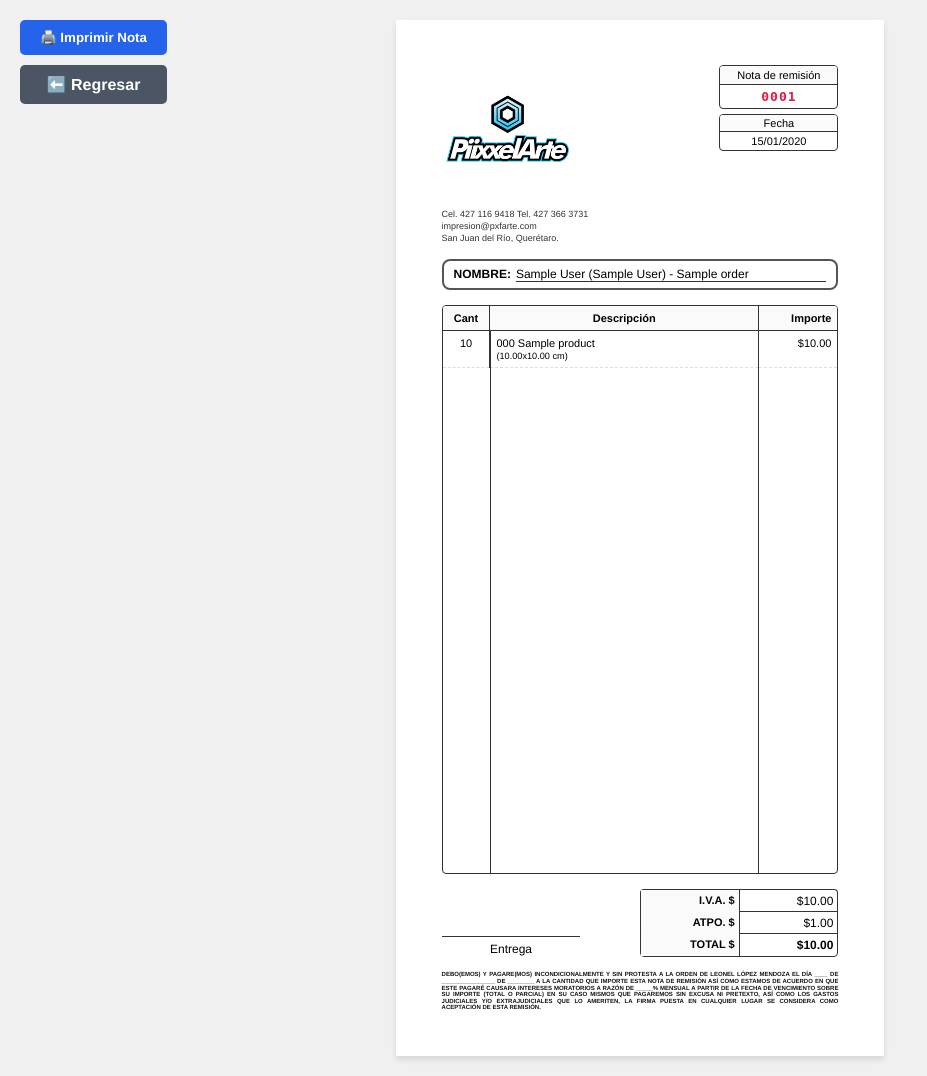
After one commit to GemaLopez01/PiixxelArte-ERP, a Flask app: page /orders/1/print in a window 1280 px wide. The commit adds this page. Shown: the whole page, without its empty margins (0-927 px from the left). Run offline with Flask 3, Linux system fonts and the light colour scheme; a user stored in the database is signed in; tables that the repository leaves empty hold one stand-in row (values such as "Sample post").

Commit message:
Impresión Nota

```diff
--- a/app/templates/orders/edit.html
+++ b/app/templates/orders/edit.html
@@ -7,6 +7,9 @@
         <p>Actualiza la información, estatus o productos de este pedido.</p>
     </div>
     <div class="header-actions">
+        <a href="{{ url_for('print_order', order_id=order.id) }}" class="btn btn-primary" style="margin-right: 10px;" target="_blank">
+            <i class="fa-solid fa-print"></i> Imprimir Nota
+        </a>
         <a href="{{ url_for('orders_index') }}" class="btn btn-secondary">
             <i class="fa-solid fa-arrow-left"></i> Volver a Pedidos
         </a>
--- a/app/templates/orders/index.html
+++ b/app/templates/orders/index.html
@@ -63,9 +63,15 @@
                         <a href="{{ url_for('edit_order', order_id=order.id) }}" class="btn btn-secondary" style="padding: 6px 12px; font-size: 0.8rem;" title="Actualizar Estado">
                             <i class="fa-solid fa-eye"></i> / <i class="fa-solid fa-wrench"></i>
                         </a>
+                        <a href="{{ url_for('print_order', order_id=order.id) }}" class="btn btn-primary" style="padding: 6px 12px; font-size: 0.8rem; background-color: #2563eb;" title="Imprimir Nota" target="_blank">
+                            <i class="fa-solid fa-print"></i>
+                        </a>
                         {% else %}
                         <a href="{{ url_for('edit_order', order_id=order.id) }}" class="btn btn-secondary" style="padding: 6px 12px; font-size: 0.8rem;">
                             <i class="fa-solid fa-pen-to-square"></i>
+                        </a>
+                        <a href="{{ url_for('print_order', order_id=order.id) }}" class="btn btn-primary" style="padding: 6px 12px; font-size: 0.8rem; background-color: #2563eb;" title="Imprimir Nota" target="_blank">
+                            <i class="fa-solid fa-print"></i>
                         </a>
                         <form method="POST" action="{{ url_for('delete_order', order_id=order.id) }}" style="display:inline;">
                             <button type="submit" class="btn btn-danger" style="padding: 6px 12px; font-size: 0.8rem;" onclick="return confirm('¿Eliminar este pedido?');">
--- /dev/null
+++ b/app/templates/orders/print.html
@@ -0,0 +1,366 @@
+<!DOCTYPE html>
+<html lang="es">
+<head>
+    <meta charset="UTF-8">
+    <meta name="viewport" content="width=device-width, initial-scale=1.0">
+    <title>Nota de Remisión - #{{ '%04d' % order.id }}</title>
+    <style>
+        body {
+            font-family: 'Helvetica Neue', Helvetica, Arial, sans-serif;
+            margin: 0;
+            padding: 20px;
+            background: #f0f0f0;
+            display: flex;
+            justify-content: center;
+        }
+        .receipt {
+            background: #fff;
+            width: 105mm; /* Ancho ajustado a nota promedio */
+            min-height: 220mm;
+            padding: 12mm;
+            box-shadow: 0 4px 6px rgba(0,0,0,0.1);
+            position: relative;
+            /* Fondo con patron tenue si se desea (simulando los hexágonos) */
+            /* background-image: radial-gradient(#e5e7eb 1px, transparent 1px);
+            background-size: 20px 20px; */
+        }
+        @media print {
+            body {
+                background: none;
+                padding: 0;
+            }
+            .receipt {
+                width: 100%;
+                margin: 0;
+                padding: 0;
+                box-shadow: none;
+                border: none;
+            }
+            .no-print {
+                display: none !important;
+            }
+        }
+
+        .header {
+            display: flex;
+            justify-content: space-between;
+            margin-bottom: 15px;
+        }
+        .logo-area {
+            width: 65%;
+        }
+        .logo-area h1 {
+            margin: 0;
+            color: #0c4a6e;
+            font-size: 24px;
+            letter-spacing: -0.5px;
+            font-style: italic;
+        }
+        /* Asumiendo que el logo de verdad estaría aquí, usaremos la URL estática */
+        .logo-img {
+            max-width: 130px;
+            height: auto;
+            margin-bottom: 5px;
+        }
+        .contact-info {
+            font-size: 9px;
+            margin-top: 5px;
+            line-height: 1.3;
+            color: #333;
+        }
+        .folio-area {
+            width: 30%;
+            text-align: center;
+        }
+        .folio-box {
+            border: 1px solid #333;
+            border-radius: 4px;
+            margin-bottom: 5px;
+            font-size: 11px;
+            overflow: hidden;
+        }
+        .folio-title {
+            border-bottom: 1px solid #333;
+            padding: 3px;
+            background: #fafafa;
+        }
+        .folio-number {
+            padding: 4px;
+            color: #e11d48;
+            font-weight: bold;
+            font-family: monospace;
+            font-size: 13px;
+            letter-spacing: 1px;
+        }
+        .date-box {
+            border: 1px solid #333;
+            border-radius: 4px;
+            font-size: 11px;
+            overflow: hidden;
+        }
+        .date-title {
+            border-bottom: 1px solid #333;
+            padding: 2px;
+            background: #fafafa;
+        }
+        .date-value {
+            padding: 3px;
+        }
+
+        .name-box {
+            border: 2px solid #555;
+            border-radius: 8px;
+            padding: 6px 10px;
+            font-size: 12px;
+            margin-bottom: 15px;
+            display: flex;
+        }
+        .name-label {
+            font-weight: bold;
+            margin-right: 5px;
+        }
+        .name-value {
+            flex-grow: 1;
+            border-bottom: 1px solid #333; /* Línea de la plantilla original */
+        }
+
+        .table-container {
+            min-height: 150mm;
+            border: 1px solid #333;
+            border-radius: 4px;
+            overflow: hidden;
+            margin-bottom: 15px;
+            position: relative;
+        }
+
+        table {
+            width: 100%;
+            border-collapse: collapse;
+            font-size: 11px;
+        }
+        th, td {
+            padding: 6px;
+            vertical-align: top;
+        }
+        th {
+            border-bottom: 1px solid #333;
+            text-align: center;
+            background: #fafafa;
+        }
+        td {
+            border-bottom: 1px dashed #ddd; /* Separador leve para no sobrecargar */
+        }
+
+        th:nth-child(1), td:nth-child(1) { width: 12%; text-align: center; border-right: 1px solid #333; }
+        th:nth-child(2), td:nth-child(2) { width: 68%; border-right: 1px solid #333; }
+        th:nth-child(3), td:nth-child(3) { width: 20%; text-align: right; }
+
+        /* Líneas verticales que llegan hasta abajo aunque no haya ítems */
+        .table-lines {
+            position: absolute;
+            top: 25px;
+            bottom: 0;
+            width: 100%;
+            pointer-events: none;
+        }
+        .table-lines .line {
+            position: absolute;
+            top: 0;
+            bottom: 0;
+            border-right: 1px solid #333;
+        }
+        .table-lines .line-1 { left: 12%; }
+        .table-lines .line-2 { left: 80%; }
+
+        .bottom-section {
+            display: flex;
+            justify-content: space-between;
+            align-items: flex-end;
+            margin-top: 10px;
+        }
+        .signature-area {
+            width: 35%;
+            text-align: center;
+        }
+        .signature-line {
+            border-bottom: 1px solid #333;
+            margin-bottom: 5px;
+            height: 30px;
+        }
+        .signature-label {
+            font-size: 12px;
+        }
+
+        .totals-area {
+            width: 50%;
+        }
+        .total-row {
+            display: flex;
+            border: 1px solid #333;
+            margin-bottom: -1px; /* Para colapsar los bordes */
+            background: #fff;
+        }
+        .total-row:first-child {
+            border-top-left-radius: 4px;
+            border-top-right-radius: 4px;
+        }
+        .total-row:last-child {
+            border-bottom-left-radius: 4px;
+            border-bottom-right-radius: 4px;
+        }
+
+        .total-label {
+            width: 50%;
+            padding: 4px;
+            border-right: 1px solid #333;
+            font-size: 11px;
+            font-weight: bold;
+            text-align: right;
+            background: #fafafa;
+        }
+        .total-value {
+            width: 50%;
+            padding: 4px;
+            font-size: 12px;
+            text-align: right;
+        }
+
+        .legal-text {
+            font-size: 6px;
+            line-height: 1.1;
+            text-align: justify;
+            margin-top: 15px;
+            color: #111;
+            font-weight: bold;
+            text-transform: uppercase;
+        }
+
+        .action-btns {
+            position: fixed;
+            top: 20px;
+            left: 20px;
+            display: flex;
+            flex-direction: column;
+            gap: 10px;
+        }
+        .btn {
+            padding: 10px 20px;
+            background: #2563eb;
+            color: white;
+            border: none;
+            border-radius: 5px;
+            cursor: pointer;
+            font-family: inherit;
+            font-weight: bold;
+            text-decoration: none;
+            text-align: center;
+        }
+        .btn:hover {
+            opacity: 0.9;
+        }
+        .bg-gray {
+            background: #4b5563;
+        }
+    </style>
+</head>
+<body>
+    <div class="action-btns no-print">
+        <button class="btn" onclick="window.print()">🖨️ Imprimir Nota</button>
+        <a href="{{ url_for('orders_index') }}" class="btn bg-gray">⬅️ Regresar</a>
+    </div>
+
+    <!-- Contenedor Principal de la Nota -->
+    <div class="receipt">
+
+        <!-- Cabecera -->
+        <div class="header">
+            <div class="logo-area">
+                <!-- Mostramos logo si está, si no un fallback en texto -->
+                <img src="{{ url_for('static', filename='img/logo-piixxi.png') }}" class="logo-img" alt="PiixxelArte" onerror="this.outerHTML='<h1>PiixxelArte</h1>'">
+
+                <div class="contact-info">
+                    Cel. 427 116 9418 Tel. 427 366 3731<br>
+                    impresion@pxfarte.com<br>
+                    San Juan del Río, Querétaro.
+                </div>
+            </div>
+
+            <div class="folio-area">
+                <div class="folio-box">
+                    <div class="folio-title">Nota de remisión</div>
+                    <div class="folio-number">{{ '%04d' % order.id }}</div>
+                </div>
+                <div class="date-box">
+                    <div class="date-title">Fecha</div>
+                    <div class="date-value">{{ order.created_at.strftime('%d/%m/%Y') }}</div>
+                </div>
+            </div>
+        </div>
+
+        <!-- Nombre del Cliente -->
+        <div class="name-box">
+            <div class="name-label">NOMBRE:</div>
+            <div class="name-value">{{ order.customer.name }} {% if order.customer.business_name %}({{ order.customer.business_name }}){% endif %} - {{ order.title }}</div>
+        </div>
+
+        <!-- Tabla de Artículos -->
+        <div class="table-container">
+            <div class="table-lines">
+                <div class="line line-1"></div>
+                <div class="line line-2"></div>
+            </div>
+            <table>
+                <thead>
+                    <tr>
+                        <th>Cant</th>
+                        <th>Descripción</th>
+                        <th>Importe</th>
+                    </tr>
+                </thead>
+                <tbody>
+                    {% for item in items %}
+                    <tr>
+                        <td>{{ item.quantity }}</td>
+                        <td>{{ item.product.code or '' }} {{ item.product.name }}
+                            {% if item.width and item.height %}
+                            <br><small>({{ item.width }}x{{ item.height }} cm)</small>
+                            {% endif %}
+                        </td>
+                        <td>${{ "%.2f"|format(item.subtotal) }}</td>
+                    </tr>
+                    {% endfor %}
+                </tbody>
+            </table>
+        </div>
+
+        <!-- Sección Inferior (Entrega y Totales) -->
+        <div class="bottom-section">
+            <div class="signature-area">
+                <div class="signature-line"></div>
+                <div class="signature-label">Entrega</div>
+            </div>
+
+            <div class="totals-area">
+                <div class="total-row" style="border-bottom: 0;">
+                    <div class="total-label">I.V.A. $</div>
+                    <div class="total-value">${{ "%.2f"|format(order.tax_amount or 0) }}</div>
+                </div>
+                <div class="total-row" style="border-bottom: 0;">
+                    <div class="total-label">ATPO. $</div>
+                    <div class="total-value">${{ "%.2f"|format(order.advance_payment or 0) }}</div>
+                </div>
+                <div class="total-row">
+                    <div class="total-label">TOTAL $</div>
+                    <div class="total-value" style="font-weight: bold;">${{ "%.2f"|format(order.total_amount or 0) }}</div>
+                </div>
+            </div>
+        </div>
+
+        <!-- Texto Legal -->
+        <div class="legal-text">
+            DEBO(EMOS) Y PAGARE(MOS) INCONDICIONALMENTE Y SIN PROTESTA A LA ORDEN DE LEONEL LÓPEZ MENDOZA EL DÍA ____ DE ________________ DE ________ A LA CANTIDAD QUE IMPORTE ESTA NOTA DE REMISIÓN ASÍ COMO ESTAMOS DE ACUERDO EN QUE ESTE PAGARÉ CAUSARA INTERESES MORATORIOS A RAZÓN DE _____% MENSUAL A PARTIR DE LA FECHA DE VENCIMIENTO SOBRE SU IMPORTE (TOTAL O PARCIAL) EN SU CASO MISMOS QUE PAGAREMOS SIN EXCUSA NI PRETEXTO, ASÍ COMO LOS GASTOS JUDICIALES Y/O EXTRAJUDICIALES QUE LO AMERITEN, LA FIRMA PUESTA EN CUALQUIER LUGAR SE CONSIDERA COMO ACEPTACIÓN DE ESTA REMISIÓN.
+        </div>
+
+    </div>
+</body>
+</html>
--- a/main.py
+++ b/main.py
@@ -717,6 +717,19 @@ def new_order():
     return render_template("orders/new.html", customers=customers, products=products)
 
 
+@app.route("/orders/<int:order_id>/print", methods=["GET"])
+@login_required
+def print_order(order_id):
+    order = Order.query.get_or_404(order_id)
+    order_items = OrderItem.query.filter_by(order_id=order.id).all()
+    # Calculates subtotal, iva and so on for display
+    subtotal = order.subtotal_amount or 0
+    # Assuming IVA was calculated loosely as total_amount - subtotal, but actually total_amount could include discount.
+    # In PiixxeArte, tax_amount is set.
+    iva = order.tax_amount or 0
+    return render_template("orders/print.html", order=order, items=order_items, subtotal=subtotal, iva=iva)
+
+
 @app.route("/orders/<int:order_id>/edit", methods=["GET", "POST"])
 @login_required
 def edit_order(order_id):
```
